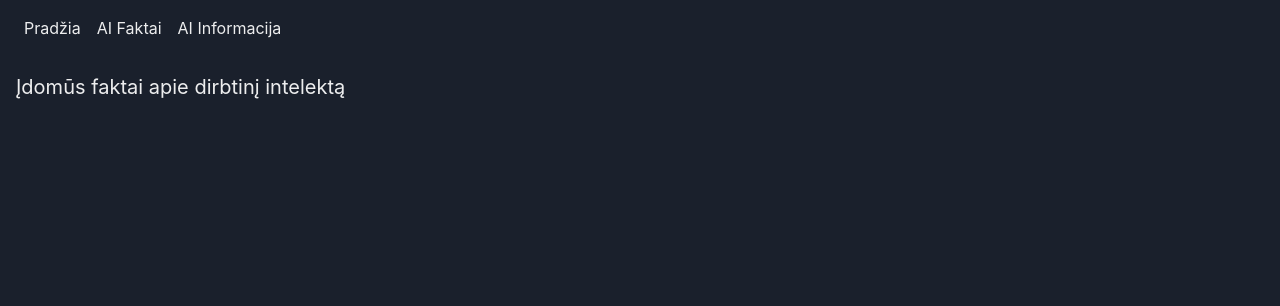
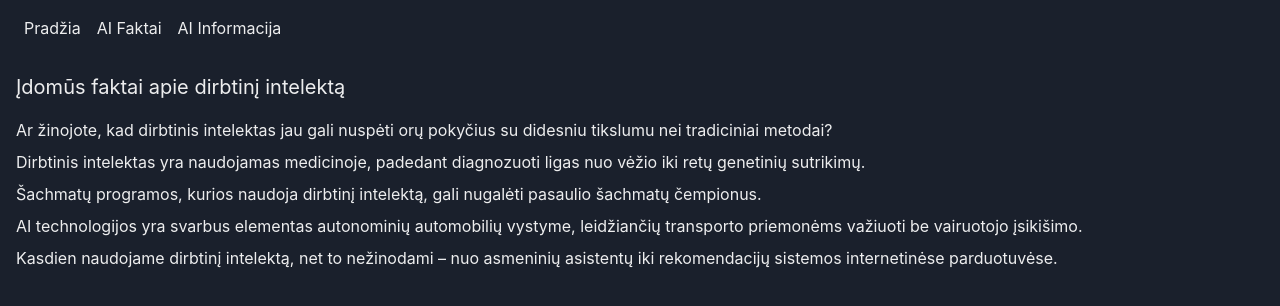
Before and after one commit to GPT-Engineer-App/lithuanian-events-hub, a React (Vite) app: page /ai-facts in a window 1280 px wide. Shown: the top 306 px of the page. Built offline with nearby package versions, Linux system fonts and the light colour scheme.

Commit message:
AI faktai i ten ka nors parasykit
Added several facts about artificial intelligence in Lithuanian to the `AIFacts` component.

```diff
--- a/src/pages/AIFacts.jsx
+++ b/src/pages/AIFacts.jsx
@@ -15,7 +15,19 @@ const AIFacts = () => {
         Įdomūs faktai apie dirbtinį intelektą
       </Text>
 
-      {/* Content can be populated here with facts about AI */}
+      <Text as="p" mb={2}>
+        Ar žinojote, kad dirbtinis intelektas jau gali nuspėti orų pokyčius su didesniu tikslumu nei tradiciniai metodai?
+      </Text>
+      <Text as="p" mb={2}>
+        Dirbtinis intelektas yra naudojamas medicinoje, padedant diagnozuoti ligas nuo vėžio iki retų genetinių sutrikimų.
+      </Text>
+      <Text as="p" mb={2}>
+        Šachmatų programos, kurios naudoja dirbtinį intelektą, gali nugalėti pasaulio šachmatų čempionus.
+      </Text>
+      <Text as="p" mb={2}>
+        AI technologijos yra svarbus elementas autonominių automobilių vystyme, leidžiančių transporto priemonėms važiuoti be vairuotojo įsikišimo.
+      </Text>
+      <Text as="p">Kasdien naudojame dirbtinį intelektą, net to nežinodami – nuo asmeninių asistentų iki rekomendacijų sistemos internetinėse parduotuvėse.</Text>
     </Box>
   );
 };
```
